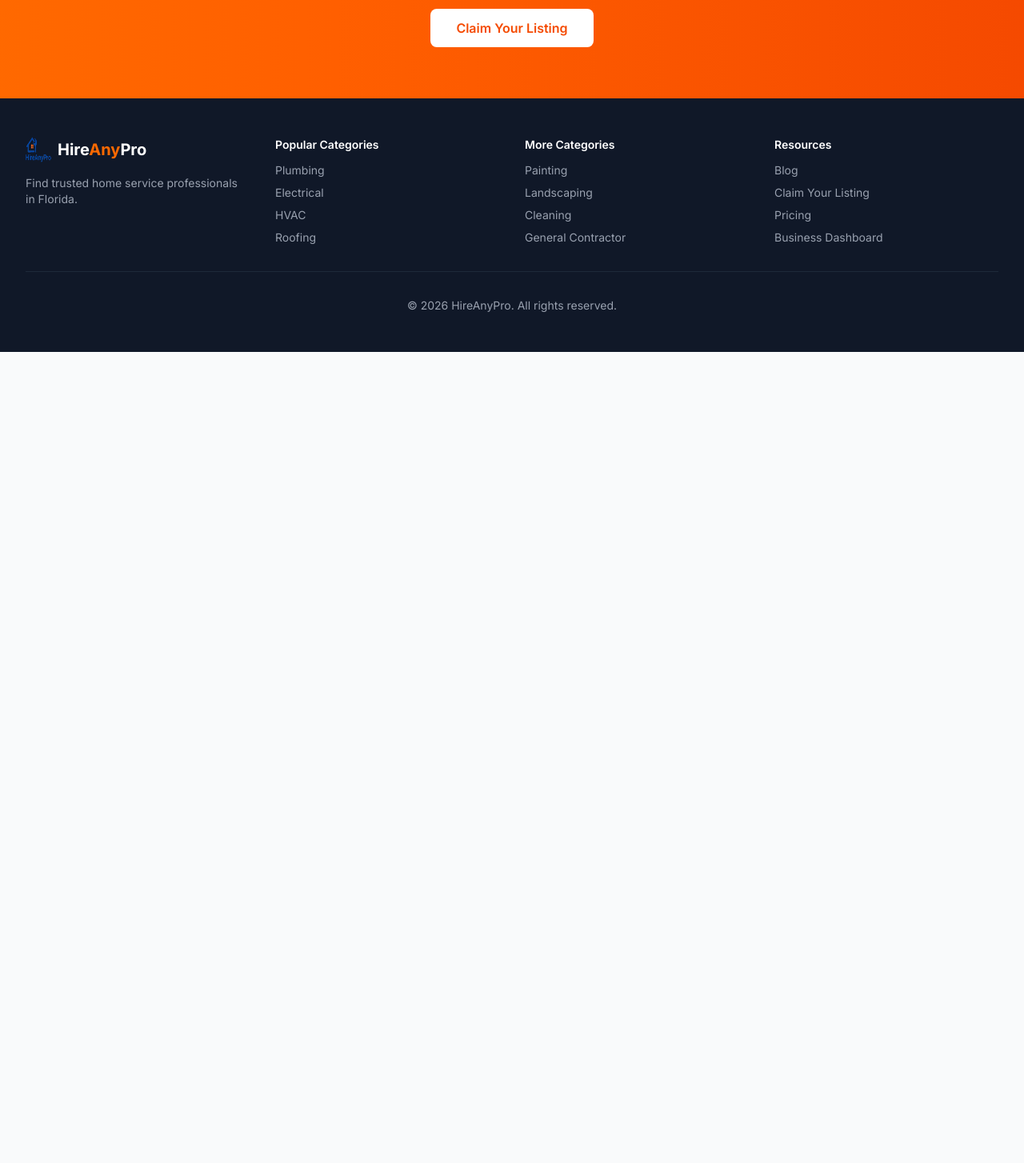
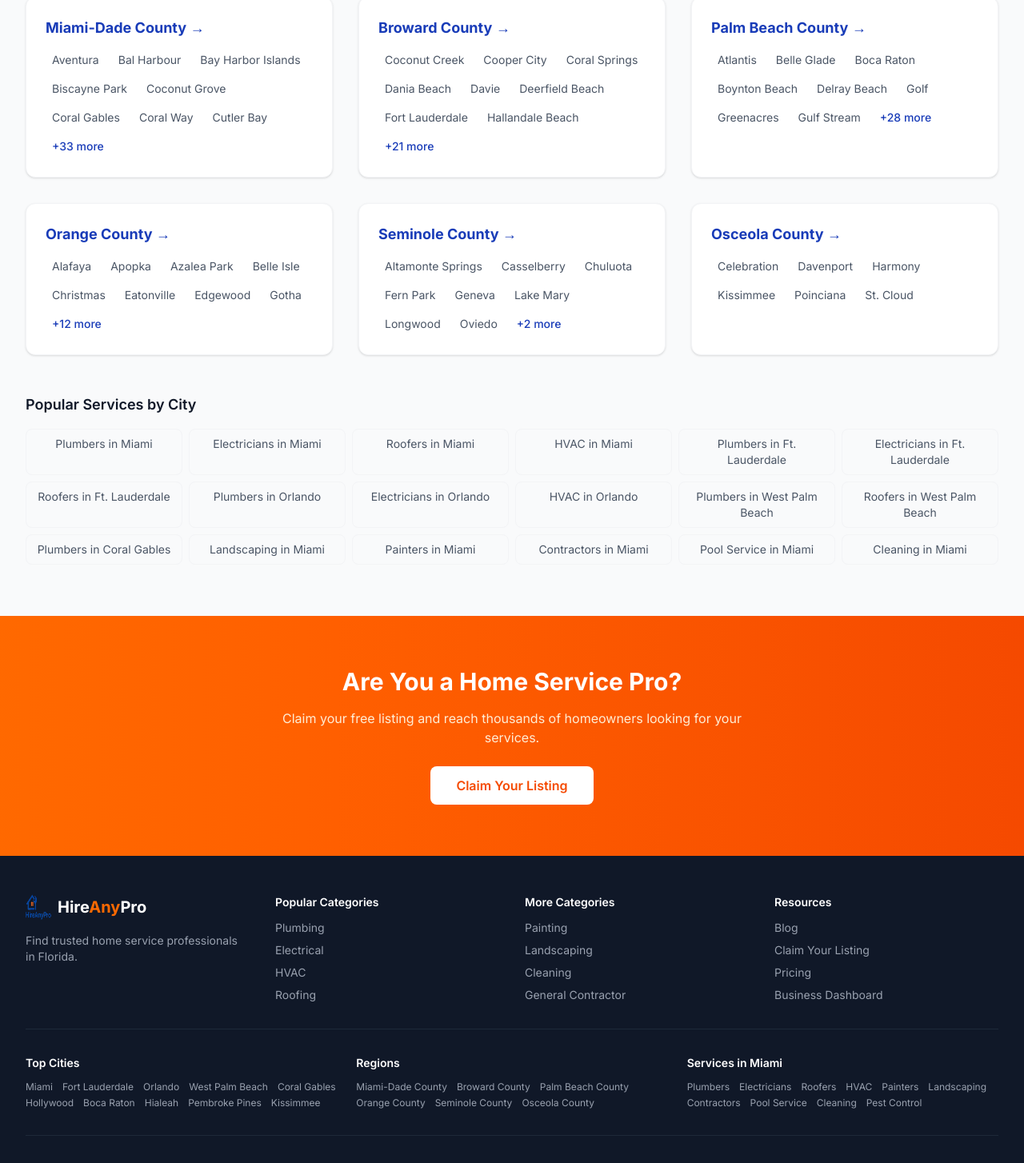
Before and after one commit to crrelabs/hireanypro, a Next.js app: page / in a window 1280 px wide. Shown: the part 1660-3114 px from the top of the page at 80% size. Before the commit the page ends 2100 px from the top, so only its background shows below. Built offline with nearby package versions, Linux system fonts and the light colour scheme; no server answers; the database is empty.

Commit message:
SEO: Add Browse by Location section to homepage + city/region/service links in footer

```diff
--- a/src/app/page.tsx
+++ b/src/app/page.tsx
@@ -3,6 +3,7 @@
 import CategoryCard from '@/components/CategoryCard';
 import ListingCard from '@/components/ListingCard';
 import Link from 'next/link';
+import { getAllCounties, countySlug, getCitiesInCounty, citySlug } from '@/lib/geo';
 
 export const revalidate = 300; // ISR every 5 min
 
@@ -103,6 +104,82 @@
         </div>
       </section>
 
+      {/* Browse by City */}
+      <section className="bg-gray-50 border-t border-gray-200">
+        <div className="max-w-7xl mx-auto px-4 sm:px-6 lg:px-8 py-16">
+          <div className="text-center mb-10">
+            <h2 className="text-2xl md:text-3xl font-bold text-gray-900">Browse by Location</h2>
+            <p className="text-gray-500 mt-2">Find home service professionals in your area</p>
+          </div>
+
+          {/* Region cards */}
+          <div className="grid grid-cols-1 md:grid-cols-2 lg:grid-cols-3 gap-8">
+            {getAllCounties().map(county => {
+              const cities = getCitiesInCounty(county);
+              const topCities = cities.slice(0, 8);
+              return (
+                <div key={county} className="bg-white rounded-xl p-6 shadow-sm border border-gray-100">
+                  <Link href={`/region/${countySlug(county)}`} className="text-lg font-bold text-blue-800 hover:text-blue-600">
+                    {county} County →
+                  </Link>
+                  <div className="mt-3 flex flex-wrap gap-2">
+                    {topCities.map(city => (
+                      <Link
+                        key={city}
+                        href={`/services/plumbing/${citySlug(city)}`}
+                        className="text-sm text-gray-600 hover:text-blue-800 hover:bg-blue-50 px-2 py-1 rounded transition-colors"
+                      >
+                        {city}
+                      </Link>
+                    ))}
+                    {cities.length > 8 && (
+                      <Link href={`/region/${countySlug(county)}`} className="text-sm text-blue-800 font-medium px-2 py-1">
+                        +{cities.length - 8} more
+                      </Link>
+                    )}
+                  </div>
+                </div>
+              );
+            })}
+          </div>
+
+          {/* Popular service+city combos for SEO */}
+          <div className="mt-12">
+            <h3 className="text-lg font-semibold text-gray-900 mb-4">Popular Services by City</h3>
+            <div className="grid grid-cols-2 sm:grid-cols-3 md:grid-cols-4 lg:grid-cols-6 gap-2">
+              {[
+                { cat: 'plumbing', city: 'Miami', label: 'Plumbers in Miami' },
+                { cat: 'electrical', city: 'Miami', label: 'Electricians in Miami' },
+                { cat: 'roofing', city: 'Miami', label: 'Roofers in Miami' },
+                { cat: 'hvac', city: 'Miami', label: 'HVAC in Miami' },
+                { cat: 'plumbing', city: 'Fort Lauderdale', label: 'Plumbers in Ft. Lauderdale' },
+                { cat: 'electrical', city: 'Fort Lauderdale', label: 'Electricians in Ft. Lauderdale' },
+                { cat: 'roofing', city: 'Fort Lauderdale', label: 'Roofers in Ft. Lauderdale' },
+                { cat: 'plumbing', city: 'Orlando', label: 'Plumbers in Orlando' },
+                { cat: 'electrical', city: 'Orlando', label: 'Electricians in Orlando' },
+                { cat: 'hvac', city: 'Orlando', label: 'HVAC in Orlando' },
+                { cat: 'plumbing', city: 'West Palm Beach', label: 'Plumbers in West Palm Beach' },
+                { cat: 'roofing', city: 'West Palm Beach', label: 'Roofers in West Palm Beach' },
+                { cat: 'plumbing', city: 'Coral Gables', label: 'Plumbers in Coral Gables' },
+                { cat: 'landscaping', city: 'Miami', label: 'Landscaping in Miami' },
+                { cat: 'painting', city: 'Miami', label: 'Painters in Miami' },
+                { cat: 'general-contractor', city: 'Miami', label: 'Contractors in Miami' },
+                { cat: 'pool-service', city: 'Miami', label: 'Pool Service in Miami' },
+                { cat: 'cleaning', city: 'Miami', label: 'Cleaning in Miami' },
+              ].map(({ cat, city, label }) => (
+                <Link
+                  key={`${cat}-${city}`}
+                  href={`/services/${cat}/${citySlug(city)}`}
+                  className="text-sm text-gray-600 hover:text-blue-800 hover:bg-blue-50 px-3 py-2 rounded-lg border border-gray-100 transition-colors text-center"
+                >
+                  {label}
+                </Link>
+              ))}
+            </div>
+          </div>
+        </div>
+      </section>
+
       {/* CTA */}
       <section className="bg-gradient-to-r from-orange-500 to-orange-600 text-white">
         <div className="max-w-7xl mx-auto px-4 sm:px-6 lg:px-8 py-16 text-center">
--- a/src/components/Footer.tsx
+++ b/src/components/Footer.tsx
@@ -43,7 +43,65 @@
             </ul>
           </div>
         </div>
-        <div className="border-t border-gray-800 mt-8 pt-8 text-center text-sm">
+        {/* SEO: City + Service links */}
+        <div className="border-t border-gray-800 mt-8 pt-8">
+          <div className="grid grid-cols-1 md:grid-cols-3 gap-6 mb-8">
+            <div>
+              <h3 className="text-white font-semibold mb-3 text-sm">Top Cities</h3>
+              <div className="flex flex-wrap gap-x-3 gap-y-1 text-xs">
+                {[
+                  { name: 'Miami', slug: 'miami' },
+                  { name: 'Fort Lauderdale', slug: 'fort-lauderdale' },
+                  { name: 'Orlando', slug: 'orlando' },
+                  { name: 'West Palm Beach', slug: 'west-palm-beach' },
+                  { name: 'Coral Gables', slug: 'coral-gables' },
+                  { name: 'Hollywood', slug: 'hollywood' },
+                  { name: 'Boca Raton', slug: 'boca-raton' },
+                  { name: 'Hialeah', slug: 'hialeah' },
+                  { name: 'Pembroke Pines', slug: 'pembroke-pines' },
+                  { name: 'Kissimmee', slug: 'kissimmee' },
+                ].map(c => (
+                  <Link key={c.slug} href={`/services/plumbing/${c.slug}`} className="hover:text-white transition-colors">{c.name}</Link>
+                ))}
+              </div>
+            </div>
+            <div>
+              <h3 className="text-white font-semibold mb-3 text-sm">Regions</h3>
+              <div className="flex flex-wrap gap-x-3 gap-y-1 text-xs">
+                {[
+                  { name: 'Miami-Dade County', slug: 'miami-dade' },
+                  { name: 'Broward County', slug: 'broward' },
+                  { name: 'Palm Beach County', slug: 'palm-beach' },
+                  { name: 'Orange County', slug: 'orange' },
+                  { name: 'Seminole County', slug: 'seminole' },
+                  { name: 'Osceola County', slug: 'osceola' },
+                ].map(r => (
+                  <Link key={r.slug} href={`/region/${r.slug}`} className="hover:text-white transition-colors">{r.name}</Link>
+                ))}
+              </div>
+            </div>
+            <div>
+              <h3 className="text-white font-semibold mb-3 text-sm">Services in Miami</h3>
+              <div className="flex flex-wrap gap-x-3 gap-y-1 text-xs">
+                {[
+                  { name: 'Plumbers', cat: 'plumbing' },
+                  { name: 'Electricians', cat: 'electrical' },
+                  { name: 'Roofers', cat: 'roofing' },
+                  { name: 'HVAC', cat: 'hvac' },
+                  { name: 'Painters', cat: 'painting' },
+                  { name: 'Landscaping', cat: 'landscaping' },
+                  { name: 'Contractors', cat: 'general-contractor' },
+                  { name: 'Pool Service', cat: 'pool-service' },
+                  { name: 'Cleaning', cat: 'cleaning' },
+                  { name: 'Pest Control', cat: 'pest-control' },
+                ].map(s => (
+                  <Link key={s.cat} href={`/services/${s.cat}/miami`} className="hover:text-white transition-colors">{s.name}</Link>
+                ))}
+              </div>
+            </div>
+          </div>
+        </div>
+        <div className="border-t border-gray-800 pt-8 text-center text-sm">
           <p>&copy; {new Date().getFullYear()} HireAnyPro. All rights reserved.</p>
         </div>
       </div>
```
